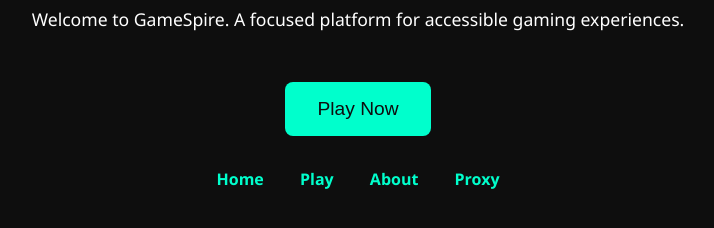
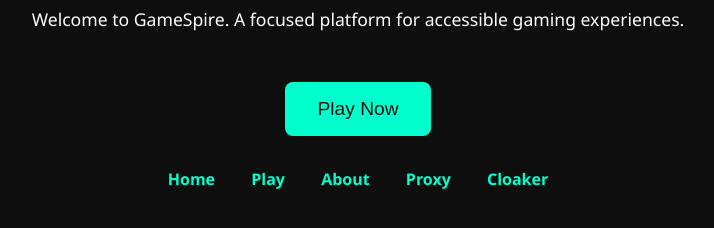
Before and after one commit to grassyguruu/GameSpire, a website: page public/index.html in a window 1280 px wide. Shown: the part 136-364 px from the top of the page, without its empty margins (282-996 px from the left). Drawn offline with Linux system fonts and the light colour scheme.

Commit message:
Update index.html

```diff
--- a/public/index.html
+++ b/public/index.html
@@ -17,6 +17,7 @@
     <a href="game.html">Play</a>
     <a href="about.html">About</a>
     <a href="proxy.html">Proxy</a>
+    <a href="tabcloak.html">Cloaker</a>
   </nav>
 </body>
 </html>
```
